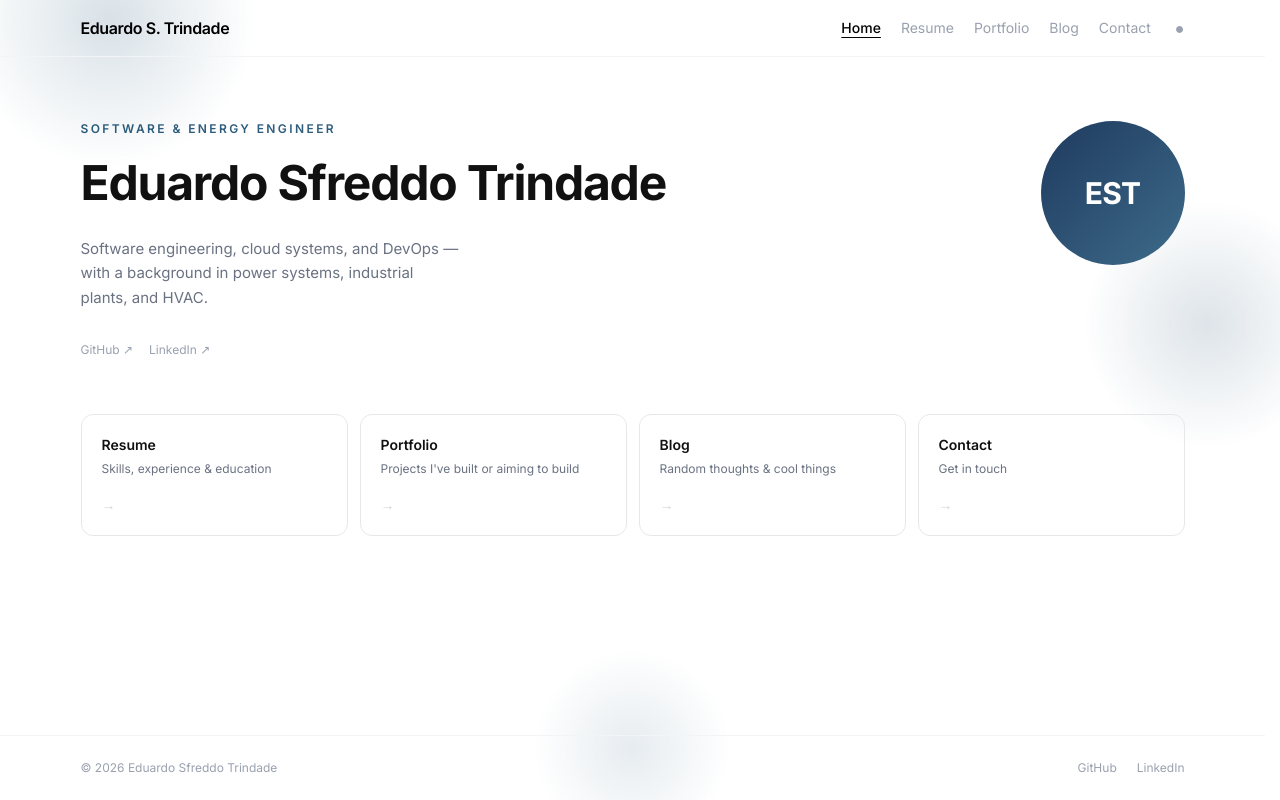
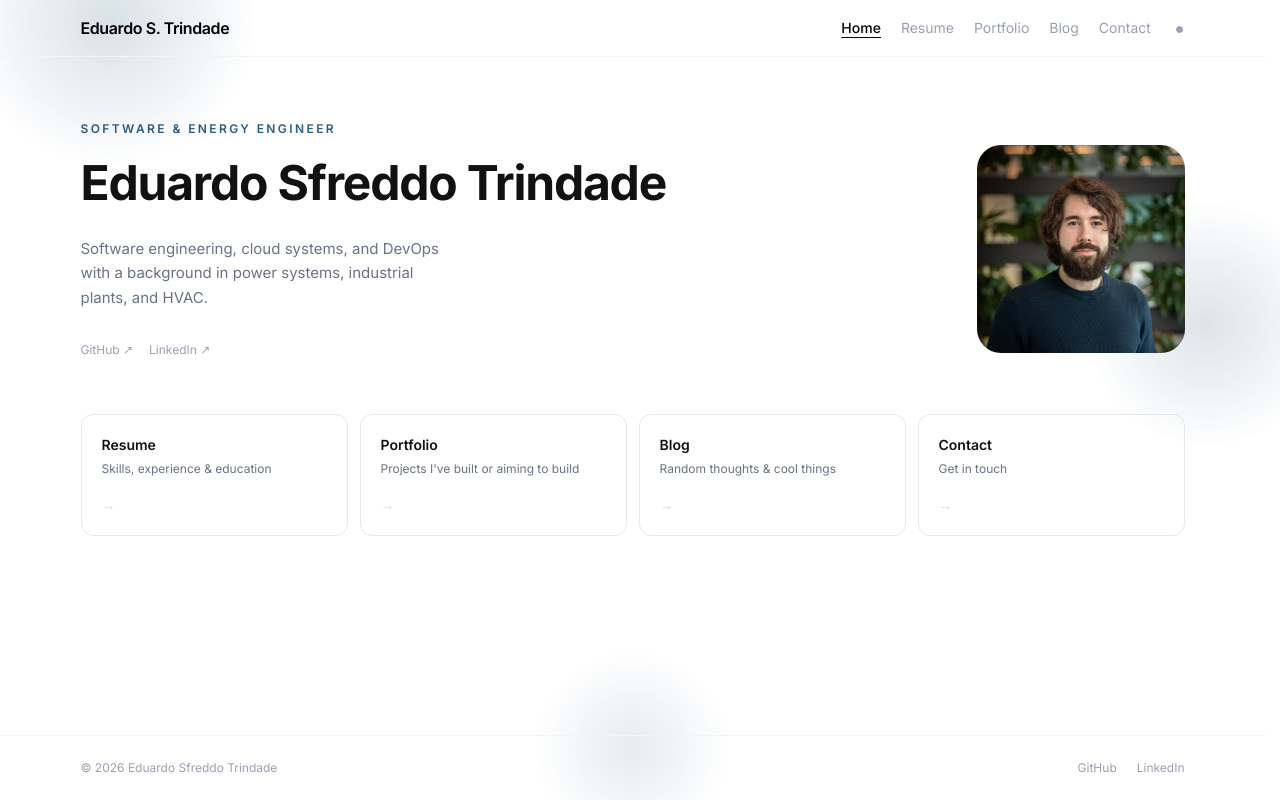
Before and after one commit to dudustri/blog, a Next.js app: page / in a window 1280 px wide. Built offline with nearby package versions, Linux system fonts and the light colour scheme.

Commit message:
feat: add my narcissist image with the photographer reference, order blog posts and add todo for techstack match

```diff
--- a/app/blog/[slug]/page.tsx
+++ b/app/blog/[slug]/page.tsx
@@ -1,6 +1,8 @@
 import Link from "next/link";
 import { notFound } from "next/navigation";
 import { posts } from "@/app/data/blog";
+
+const BASE = process.env.NEXT_PUBLIC_BASE_PATH ?? "";
 
 // Renders a block of content.
 // Supported block types (each separated by \n\n in the JSON):
@@ -35,7 +37,7 @@ function renderContent(content: string) {
         // eslint-disable-next-line @next/next/no-img-element
         <img
           key={i}
-          src={imgMatch[2]}
+          src={`${BASE}${imgMatch[2]}`}
           alt={imgMatch[1]}
           className="w-full rounded-xl object-cover my-2"
           style={{ maxHeight: 600 }}
@@ -105,7 +107,7 @@ export default async function BlogPost({
       {headImage ? (
         // eslint-disable-next-line @next/next/no-img-element
         <img
-          src={headImage}
+          src={`${BASE}${headImage}`}
           alt=""
           className="w-full rounded-2xl object-cover mb-8"
           style={{ maxHeight: 480 }}
@@ -129,7 +131,7 @@ export default async function BlogPost({
             // eslint-disable-next-line @next/next/no-img-element
             <img
               key={i}
-              src={src}
+              src={`${BASE}${src}`}
               alt=""
               className="w-full rounded-xl object-cover"
               style={{
--- a/app/components/ExperienceSection.tsx
+++ b/app/components/ExperienceSection.tsx
@@ -42,6 +42,8 @@ function highlightKeywords(text: string) {
   });
 }
 
+
+// TODO: build a hard match based on the tech stuff / skill / knowledge I used in the jobs or improve the description for automatic matching.
 function matchesTech(job: Experience, tech: string): boolean {
   const pattern = new RegExp(buildKeywordPattern(tech), "i");
   return pattern.test(job.description) || pattern.test(job.title);
--- a/app/data/blog.ts
+++ b/app/data/blog.ts
@@ -1,4 +1,8 @@
 import data from "@/content/blog.json";
 
 export type Post = (typeof data)[0];
-export const posts = data;
+
+export const posts = [...data].sort((a, b) => {
+  const parse = (d: string) => { const [day, month, year] = d.split("-"); return new Date(+year, +month - 1, +day).getTime(); };
+  return parse(b.date) - parse(a.date);
+});
--- a/app/page.tsx
+++ b/app/page.tsx
@@ -1,7 +1,7 @@
 "use client";
 
 import Link from "next/link";
-import { useEffect, useState } from "react";
+import { useEffect, useRef, useState } from "react";
 
 const cards = [
   { href: "/resume", label: "Resume", desc: "Skills, experience & education" },
@@ -12,6 +12,8 @@ const cards = [
 
 export default function Home() {
   const [dark, setDark] = useState(false);
+  const [photoToast, setPhotoToast] = useState(false);
+  const toastTimer = useRef<ReturnType<typeof setTimeout> | null>(null);
 
   useEffect(() => {
     const check = () => setDark(document.documentElement.classList.contains("dark"));
@@ -69,7 +71,7 @@ export default function Home() {
       </div>
 
       {/* Hero */}
-      <section className="pt-16 pb-14 flex flex-col md:flex-row md:items-start md:justify-between gap-10">
+      <section className="pt-16 pb-14 flex flex-col md:flex-row md:items-start gap-10">
         <div className="flex-1">
           <p
             className="text-xs font-semibold uppercase tracking-[0.2em] mb-4"
@@ -86,7 +88,7 @@ export default function Home() {
             Eduardo Sfreddo Trindade
           </h1>
           <p className="text-gray-500 leading-relaxed max-w-sm text-[15px]">
-            Software engineering, cloud systems, and DevOps — with a background in power systems,
+            Software engineering, cloud systems, and DevOps with a background in power systems,
             industrial plants, and HVAC.
           </p>
           <div className="flex gap-4 mt-8">
@@ -110,13 +112,39 @@ export default function Home() {
         </div>
 
         {/* Avatar */}
-        <div className="flex-shrink-0">
-          <div
-            className="w-28 h-28 md:w-36 md:h-36 rounded-full flex items-center justify-center select-none"
-            style={{ background: "linear-gradient(135deg, #1e3a5f, #3e6b89)" }}
-          >
-            <span className="text-2xl md:text-3xl font-bold tracking-tight text-white">EST</span>
-          </div>
+        <div className="relative flex-shrink-0 md:-ml-10 md:mt-6">
+          {/* eslint-disable-next-line @next/next/no-img-element */}
+          <img
+            src={`${process.env.NEXT_PUBLIC_BASE_PATH ?? ""}/images/avatar.jpg`}
+            alt="Eduardo Sfreddo Trindade"
+            className="w-40 h-40 md:w-52 md:h-52 rounded-3xl object-cover select-none cursor-default"
+            onMouseEnter={() => {
+              if (toastTimer.current) clearTimeout(toastTimer.current);
+              setPhotoToast(true);
+              toastTimer.current = setTimeout(() => setPhotoToast(false), 5000);
+            }}
+          />
+
+          {/* Photo toast — top-right of the photo */}
+          {photoToast && (
+            <div className="absolute top-1/2 -translate-y-1/2 left-full ml-3 z-50 bg-black text-white text-xs px-4 py-3 rounded-xl shadow-lg w-56 leading-relaxed">
+              Nej, this is not AI generated (:
+              <br />
+              <br />
+              This photo was taken by Daniel from DSH Media in a Novo Nordisk event at ITU.
+              <br />
+              <br />
+              Check their website at{" "}
+              <a
+                href="https://dsh-media.dk"
+                target="_blank"
+                rel="noopener noreferrer"
+                className="underline hover:text-gray-300"
+              >
+                dsh-media.dk
+              </a>
+            </div>
+          )}
         </div>
       </section>
 
```
Also changed, not shown: public/images/avatar.jpg (added).
